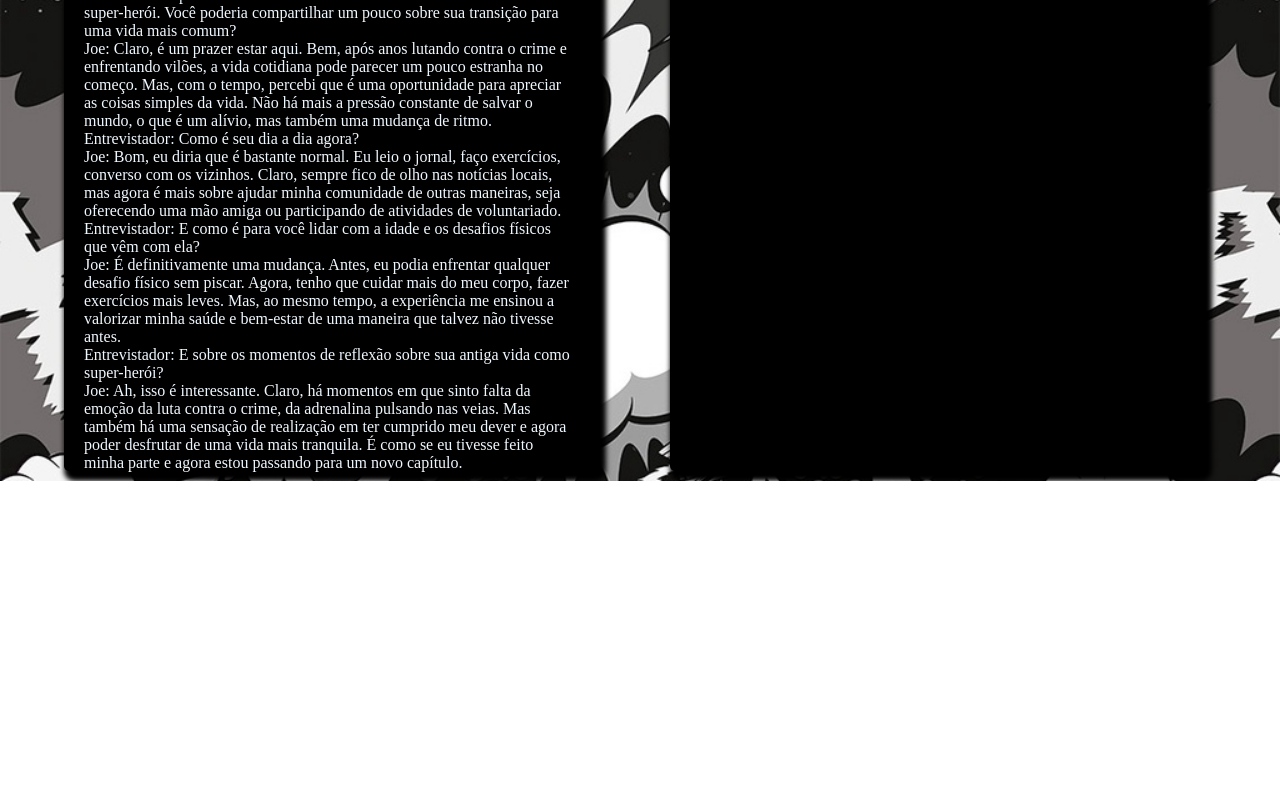
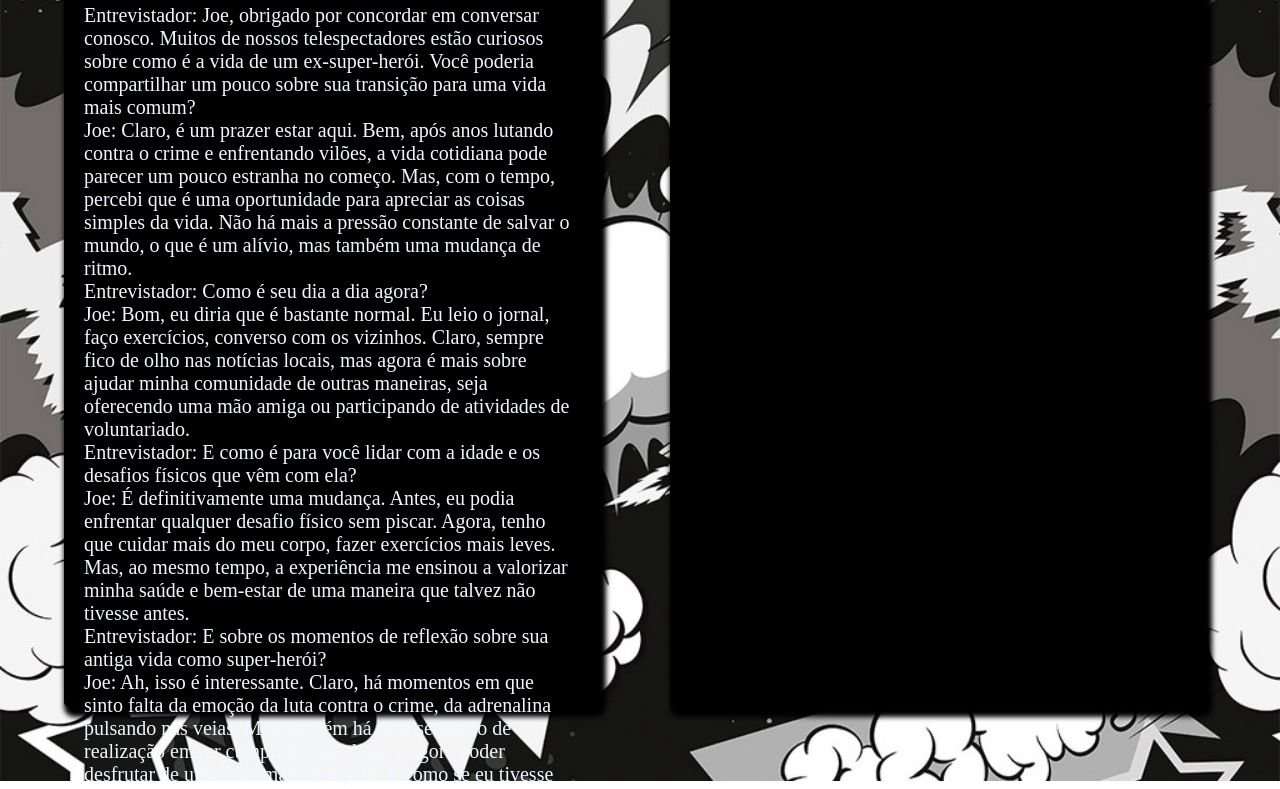
Before and after one commit to LeoMasago/PROJETO_CP1, a plain HTML site: page index.html in a window 1280 px wide. Shown: the part 499-1288 px from the top of the page. Before the commit the page ends 980 px from the top, so only its background shows below. Drawn offline with Linux system fonts and the light colour scheme.

Commit message:
Aumentando a fonte

```diff
--- a/style.css
+++ b/style.css
@@ -42,12 +42,12 @@ p {
     margin: 10px;
     padding-top: 10px;
     color:aliceblue;
-
+    font-size: 20px;
 }
 
 .entrevista {
     width: 40%;
-    height: 550px;
+    height: 750px;
     background-color: black;
     margin: 10px;
     border-radius: 5px;
@@ -72,7 +72,7 @@ p {
 
 .episodeos {
     width: 40%;
-    height: 550px;
+    height: 750px;
     background-color: black;
     border-radius: 5px;
     margin: 10px;
```
